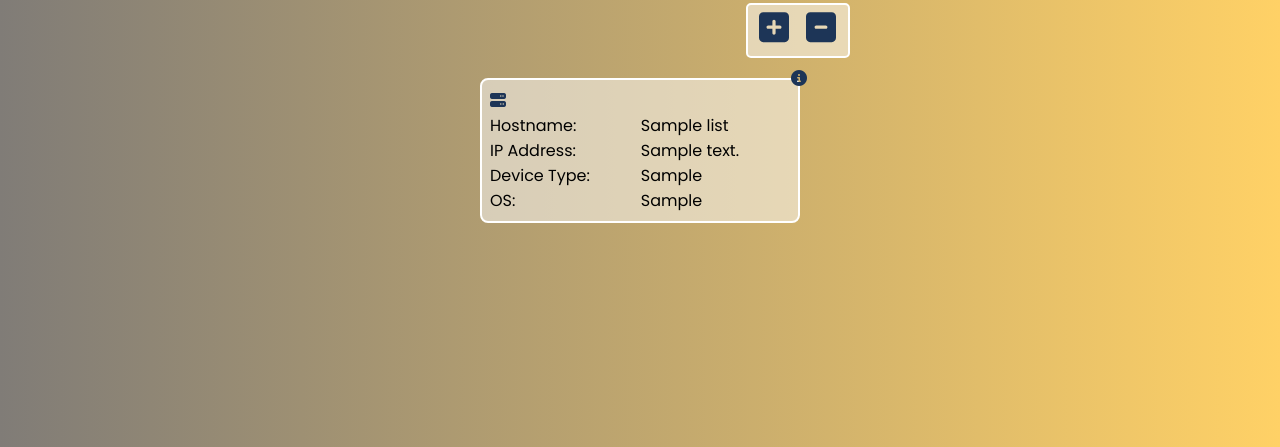
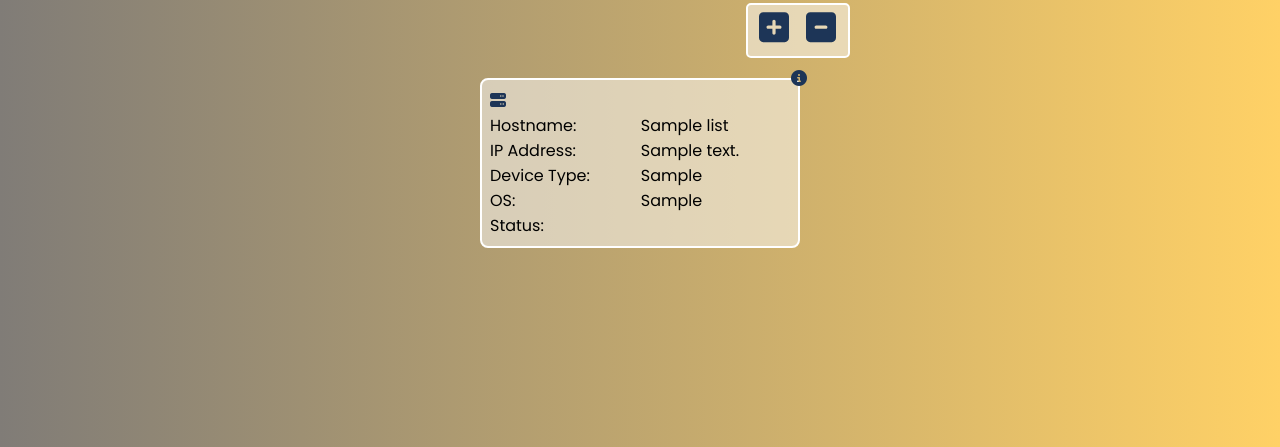
Before and after one commit to thenetworkshinobi/ssmonitor, a PHP site: page /dashboard/dashboard-home.php in a window 1280 px wide. Shown: the part 146-593 px from the top of the page. Run offline with PHP 8.4, Linux system fonts and the light colour scheme; the visitor is signed in with stand-in values (Sample User, id 1); tables that the repository leaves empty or names only in its code hold one stand-in row (values such as "Sample post"); data that the repository does not hold is empty; some libraries are stand-ins or nearby versions.

Commit message:
Update dashboard-home.php

```diff
--- a/dashboard/dashboard-home.php
+++ b/dashboard/dashboard-home.php
@@ -46,6 +46,7 @@
                     <li>IP Address:</li>
                     <li>Device Type:</li>
                     <li>OS:</li>
+                    <li>Status:</li>
                 </ul>
             </div>
             <div class="card-items" style="4">
@@ -54,6 +55,7 @@
                     <li>' . htmlspecialchars($row->ip_address) . '</li>
                     <li>' . htmlspecialchars($row->device_type) . '</li>
                     <li>' . htmlspecialchars($row->os) . '</li>
+                    <li>' . htmlspecialchars($row->status) . '</li>
                 </ul>
             </div>
         </div>';
```
